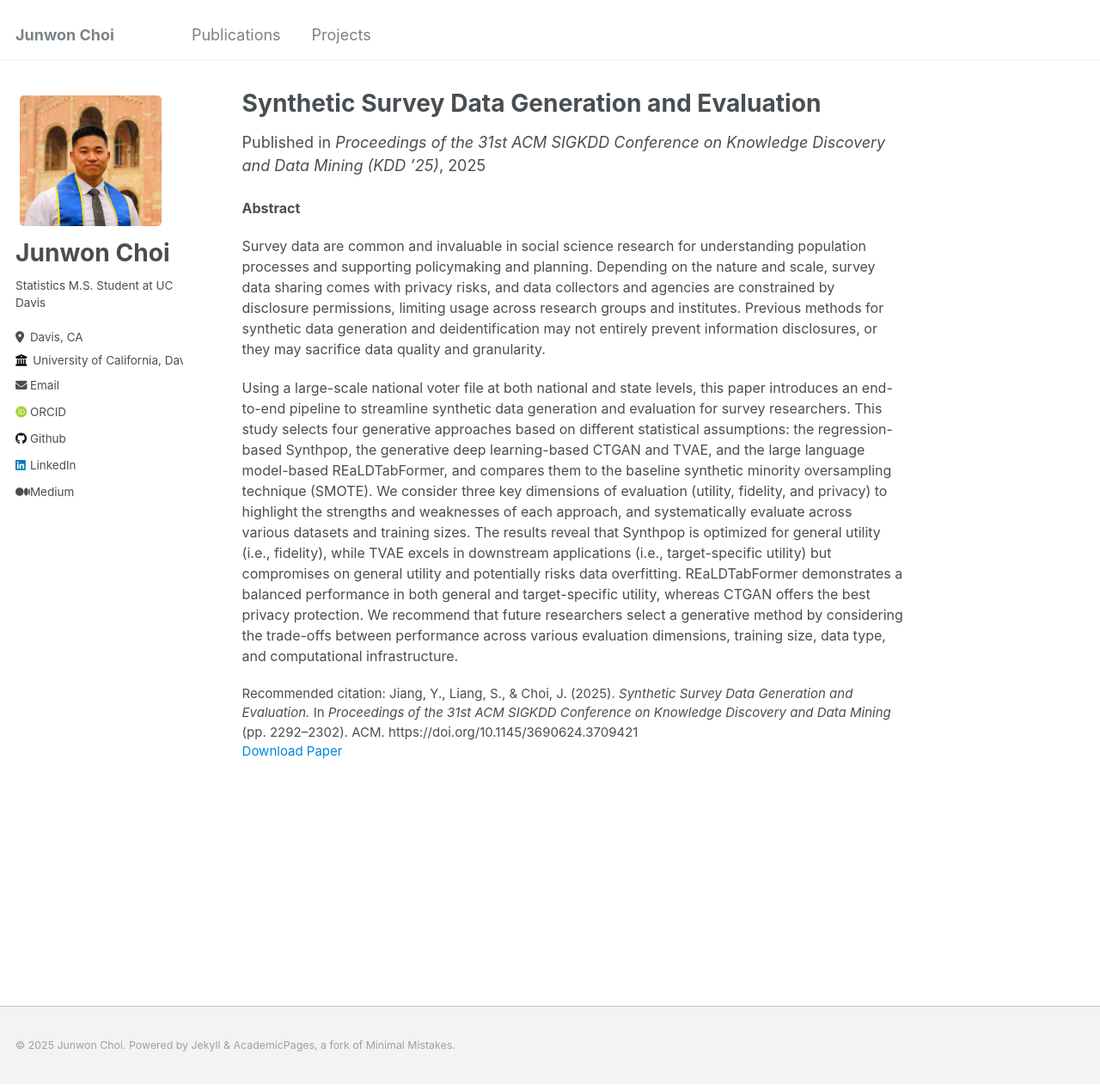
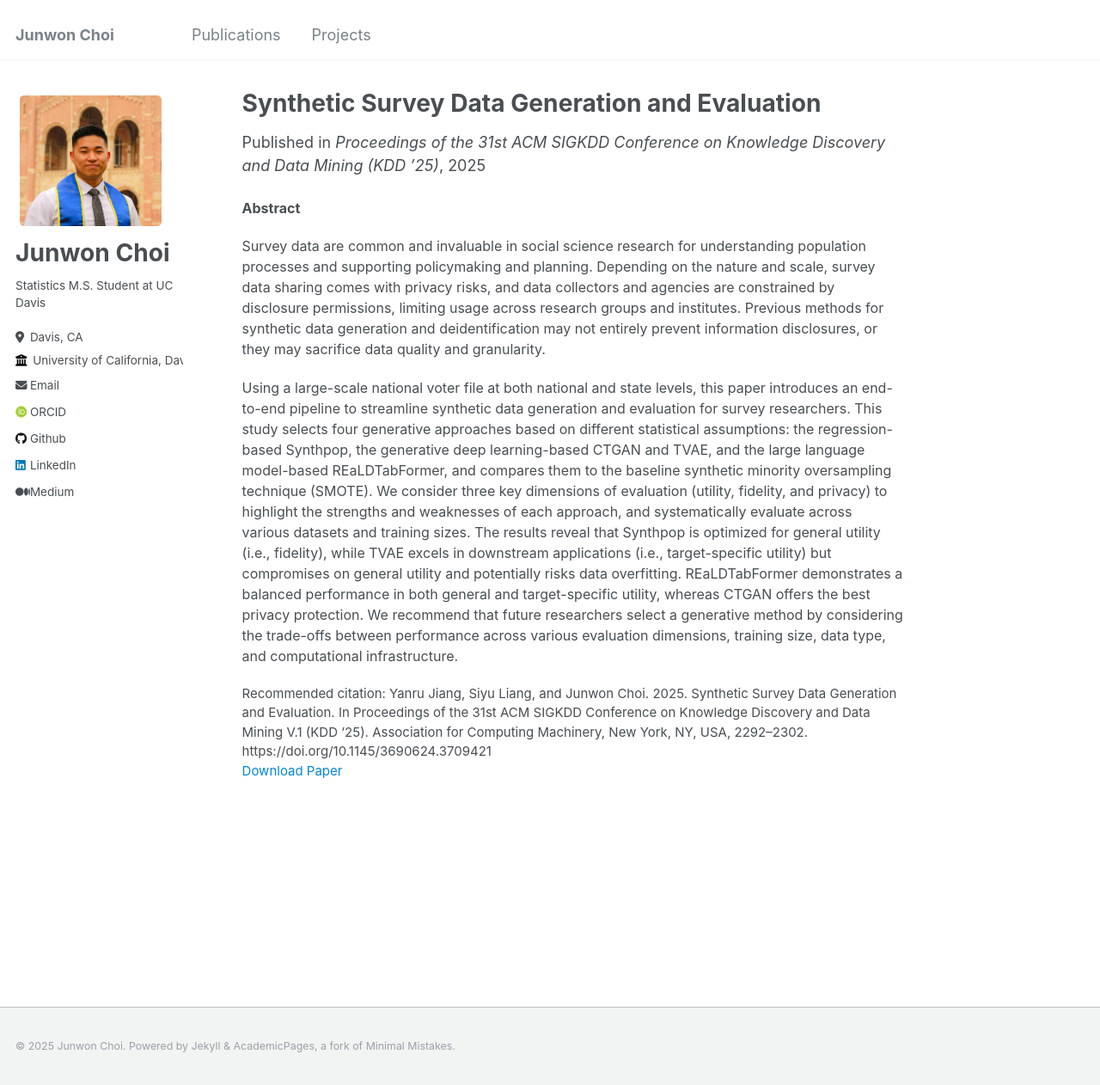
Before and after one commit to cjunwon/cjunwon.github.io, a Jekyll site: the page built from _publications/2024-02-17-paper-title-number-4.md, in a window 1280 px wide and 1262 px high. Shown: the whole window at 86% size. Built offline with Jekyll 4.4.1, drawn with Linux system fonts in a browser that asks for light colours; some web fonts are replaced.

Commit message:
Update 2024-02-17-paper-title-number-4.md

```diff
--- a/_publications/2024-02-17-paper-title-number-4.md
+++ b/_publications/2024-02-17-paper-title-number-4.md
@@ -5,8 +5,8 @@ permalink: /publication/2025-07-20-Synthetic-Survey-Data-Generation-and-Evaluati
 excerpt: 'An end-to-end evaluation of five synthetic data generation methods for survey microdata using utility, fidelity, and privacy metrics.'
 date: 2025-07-20
 venue: 'Proceedings of the 31st ACM SIGKDD Conference on Knowledge Discovery and Data Mining (KDD ’25)'
-paperurl: 'https://doi.org/10.1145/3690624.3709421'
-citation: 'Jiang, Y., Liang, S., & Choi, J. (2025). <i>Synthetic Survey Data Generation and Evaluation.</i> In <i>Proceedings of the 31st ACM SIGKDD Conference on Knowledge Discovery and Data Mining</i> (pp. 2292–2302). ACM. https://doi.org/10.1145/3690624.3709421'
+paperurl: 'https://dl.acm.org/doi/10.1145/3690624.3709421'
+citation: 'Yanru Jiang, Siyu Liang, and Junwon Choi. 2025. Synthetic Survey Data Generation and Evaluation. In Proceedings of the 31st ACM SIGKDD Conference on Knowledge Discovery and Data Mining V.1 (KDD ’25). Association for Computing Machinery, New York, NY, USA, 2292–2302. https://doi.org/10.1145/3690624.3709421'
 ---
 
 **Abstract**
```
